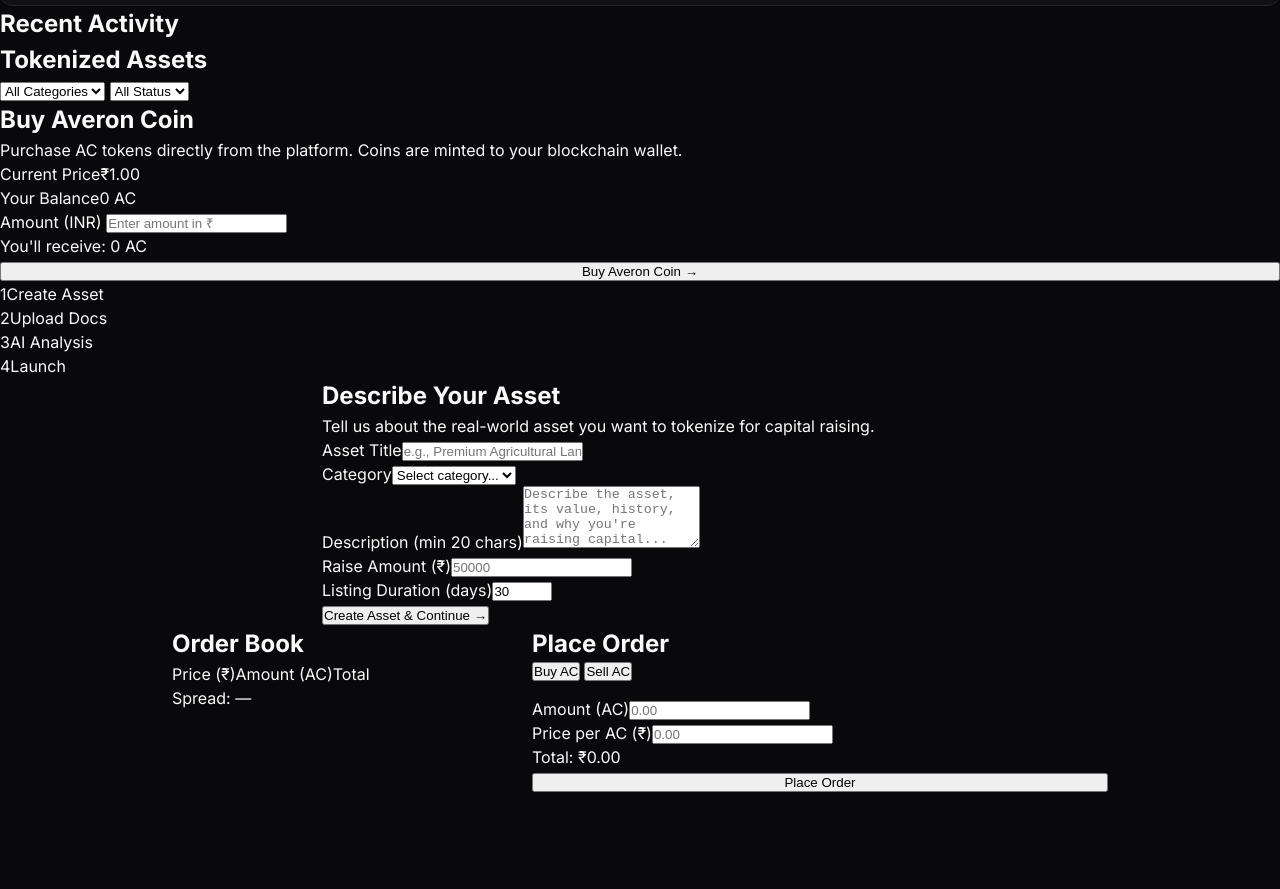
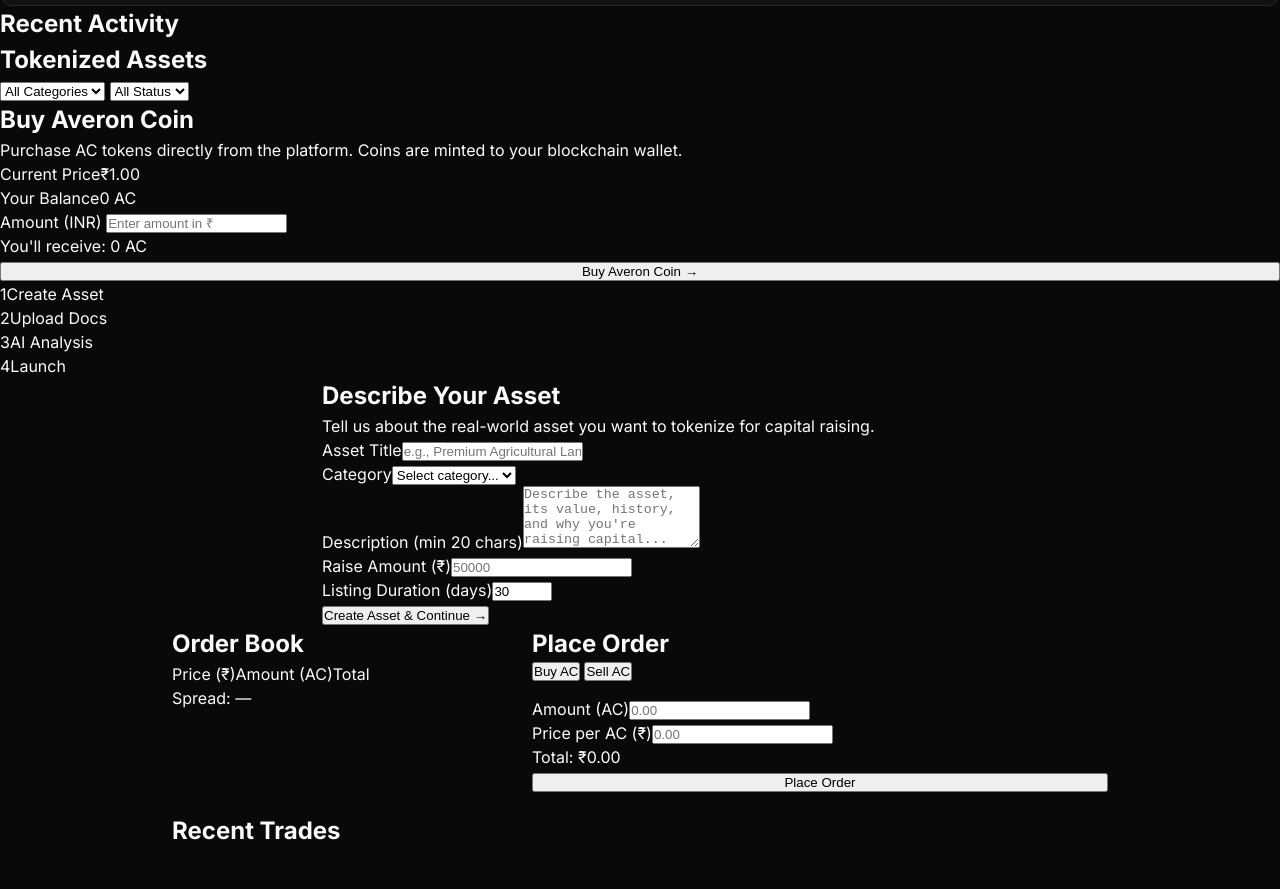
Before and after one commit to Rishabh01487/Averon, a website: page frontend/index.html in a window 1280 px wide. Shown: the part 1360-2249 px from the top of the page. Before the commit the page ends 2193 px from the top, so only its background shows below. Drawn offline with Linux system fonts and the light colour scheme.

```diff
--- a/frontend/index.html
+++ b/frontend/index.html
@@ -230,3 +230,7 @@
             <div class="order-total">Total: ₹<span id="orderTotal">0.00</span></div>
             <button id="placeOrderBtn" class="btn-primary btn-full">Place Order</button>
           </div>
+          <div class="market-panel">
+            <h2>Recent Trades</h2>
+            <div id="recentTrades" class="trade-list"></div>
+          </div>
```
